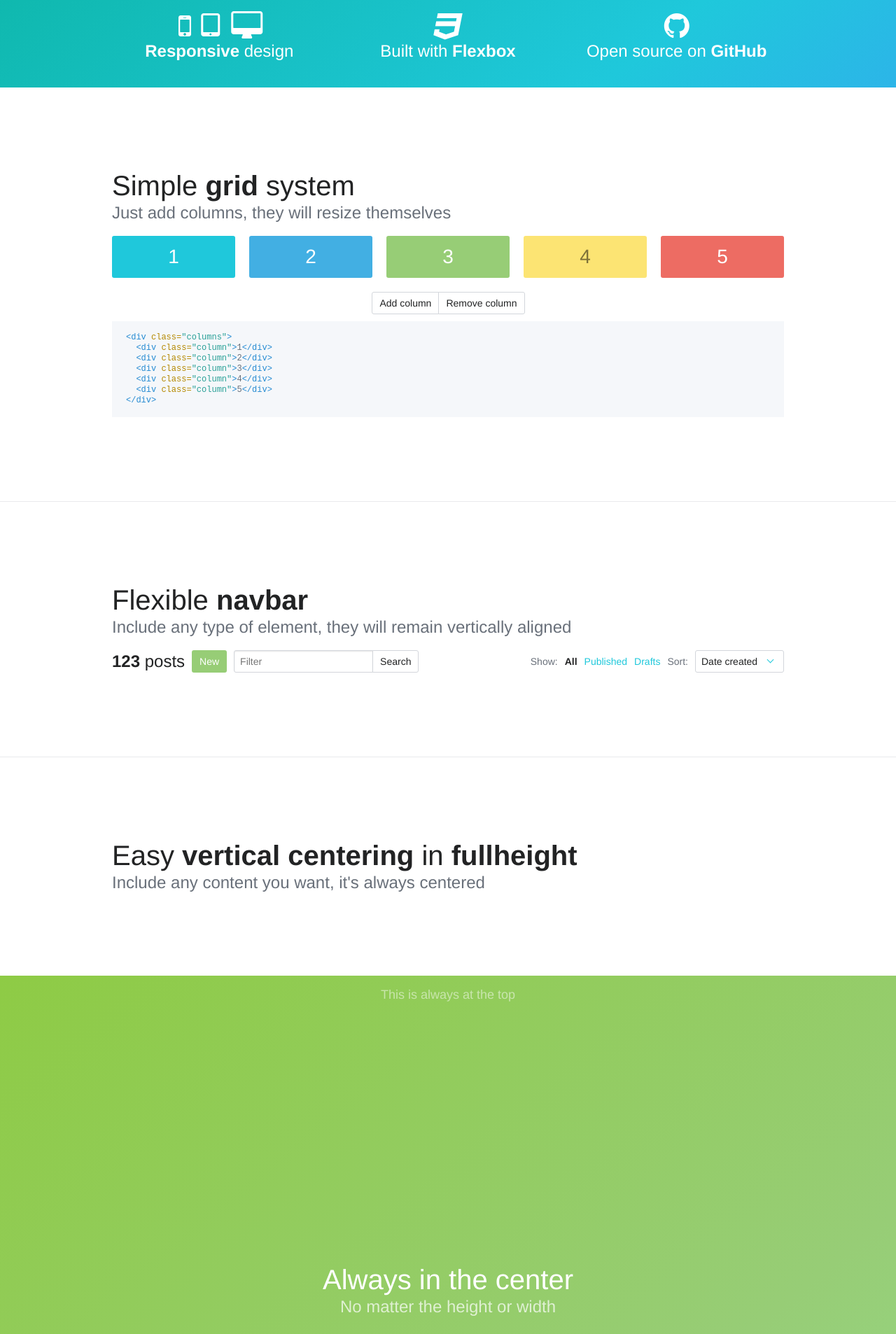
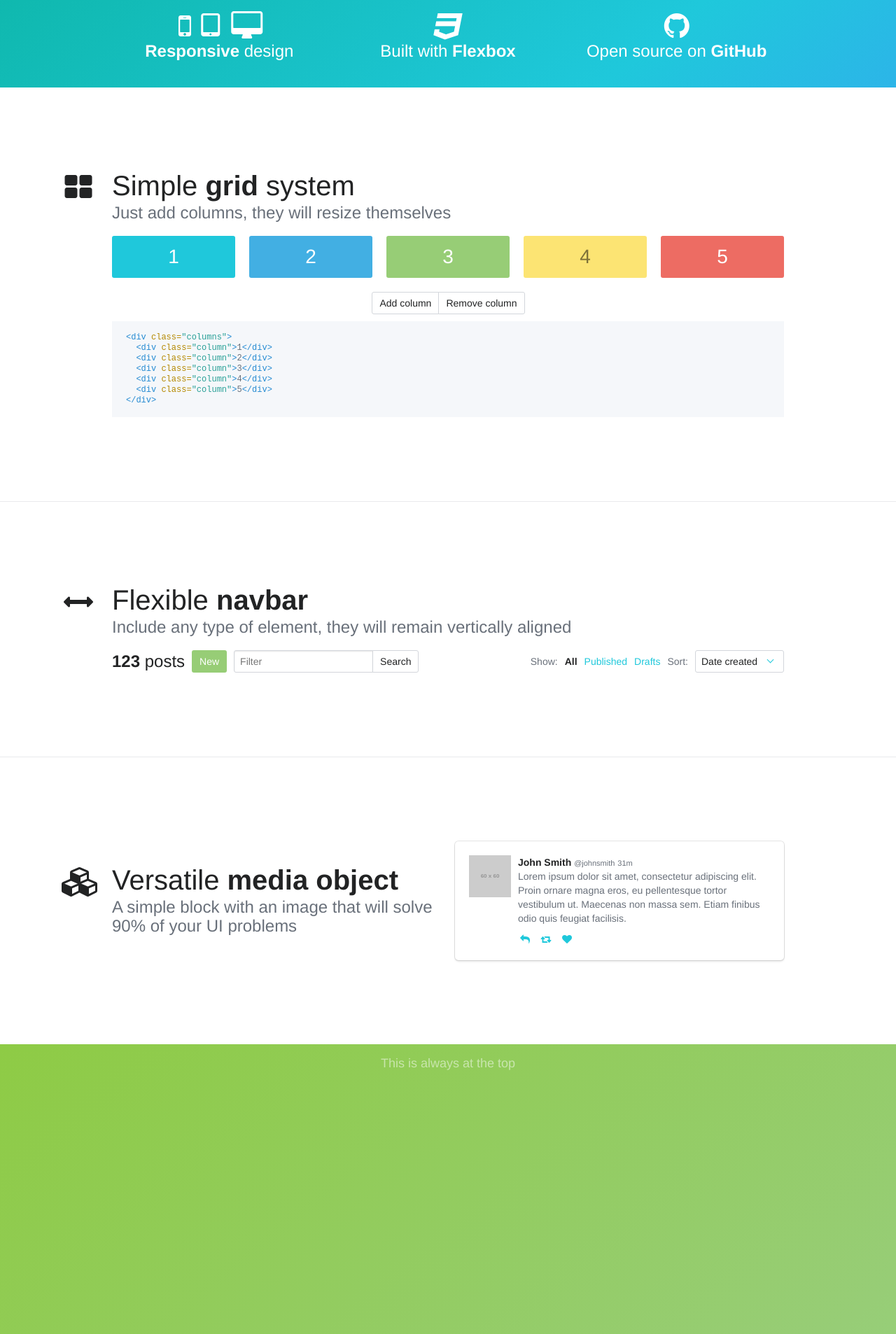
Before and after one commit to jgthms/bulma-website, a Jekyll site: the page built from index.html, in a window 1280 px wide. Shown: the part 841-2747 px from the top of the page at 70% size. Built offline with Jekyll 4.4.1, drawn with Linux system fonts in a browser that asks for light colours; nearby versions of some CDN libraries; some of the changed text lies outside the part shown.

Commit message:
Add icons and media object to homepage

```diff
--- a/_includes/footer.html
+++ b/_includes/footer.html
@@ -17,5 +17,39 @@
 <script src="{{ site.baseurl }}/javascript/bulma.js"></script>
 
 {% if page.route == 'index' %}
+  <style type="text/css">
+    @media screen and (max-width: 979px) {
+      .title.is-2 .icon.is-large {
+        display: none;
+      }
+    }
+
+    .title.is-2 {
+      position: relative;
+    }
+
+    .title.is-2 a {
+      color: #222324;
+    }
+
+    .title.is-2 a:hover {
+      color: #1fc8db;
+    }
+
+    .title.is-2 .icon.is-large {
+      left: -72px;
+      position: absolute;
+      top: -1px;
+    }
+
+    .hero .title.is-2 a {
+      color: white;
+    }
+
+    .hero .title.is-2 a:hover {
+      color: white;
+      text-decoration: underline;
+    }
+  </style>
   <script type="text/javascript" src="{{ site.baseurl }}/javascript/index.js"></script>
 {% endif %}
--- a/css/main.sass
+++ b/css/main.sass
@@ -35,6 +35,12 @@
 
 #message
   display: none
+
+#tweet
+  background: white
+  border-radius: 5px
+  box-shadow: 0 2px 3px rgba(black, 0.1), 0 0 0 1px rgba(black, 0.1)
+  padding: 20px
 
 .example
   border: 1px solid $warning
--- a/index.html
+++ b/index.html
@@ -71,7 +71,14 @@ route: index
 
 <section class="section is-medium">
   <div class="container">
-    <h3 class="title is-2">Simple <strong>grid</strong> system</h3>
+    <h3 class="title is-2">
+      <a href="{{ site.baseurl }}/documentation/grid/">
+        <span class="icon is-large">
+          <i class="fa fa-th-large"></i>
+        </span>
+        Simple <strong>grid</strong> system
+      </a>
+    </h3>
     <h4 class="subtitle is-4">Just add columns, they will resize themselves</h4>
     <div id="grid" class="columns">
       <div class="column">
@@ -160,7 +167,14 @@ route: index
 
 <section class="section is-medium">
   <div class="container">
-    <h3 class="title is-2">Flexible <strong>navbar</strong></h3>
+    <h3 class="title is-2">
+      <a href="{{ site.baseurl }}/documentation/navbar/">
+        <span class="icon is-large">
+          <i class="fa fa-arrows-h"></i>
+        </span>
+        Flexible <strong>navbar</strong>
+      </a>
+    </h3>
     <h4 class="subtitle is-4">Include any type of element, they will remain vertically aligned</h4>
     <nav class="navbar">
       <div class="navbar-left">
@@ -213,8 +227,49 @@ route: index
 
 <section class="section is-medium">
   <div class="container">
-    <h3 class="title is-2">Easy <strong>vertical centering</strong> in <strong>fullheight</strong></h3>
-    <h4 class="subtitle is-4">Include any content you want, it's always centered</h4>
+    <div class="columns is-vcentered">
+      <div class="column">
+        <h3 class="title is-2">
+          <a href="{{ site.baseurl }}/documentation/components/media-object/">
+            <span class="icon is-large">
+              <i class="fa fa-cubes"></i>
+            </span>
+            Versatile <strong>media object</strong>
+          </a>
+        </h3>
+        <h4 class="subtitle is-4">A simple block with an image that will solve 90% of your UI problems</h4>
+      </div>
+
+      <div class="column">
+        <article id="tweet" class="media">
+          <figure class="media-image">
+            <img src="http://placehold.it/60x60">
+          </figure>
+          <div class="media-content">
+            <div class="content">
+              <p>
+                <strong>John Smith</strong> <small>@johnsmith</small> <small>31m</small>
+                <br>
+                Lorem ipsum dolor sit amet, consectetur adipiscing elit. Proin ornare magna eros, eu pellentesque tortor vestibulum ut. Maecenas non massa sem. Etiam finibus odio quis feugiat facilisis.
+              </p>
+            </div>
+            <nav class="navbar">
+              <div class="navbar-left">
+                <a class="navbar-item">
+                  <span class="icon is-small"><i class="fa fa-reply"></i></span>
+                </a>
+                <a class="navbar-item">
+                  <span class="icon is-small"><i class="fa fa-retweet"></i></span>
+                </a>
+                <a class="navbar-item">
+                  <span class="icon is-small"><i class="fa fa-heart"></i></span>
+                </a>
+              </div>
+            </nav>
+          </div>
+        </article>
+      </div>
+    </div>
   </div>
 </section>
 
@@ -231,8 +286,15 @@ route: index
 
   <div class="hero-content">
     <div class="container">
-      <p class="title is-2">Always in the center</p>
-      <p class="subtitle is-4">No matter the height or width</p>
+      <h3 class="title is-2">
+        <a href="{{ site.baseurl }}/documentation/layout/hero/">
+          <span class="icon is-large">
+            <i class="fa fa-arrows-v"></i>
+          </span>
+          Easy <strong>vertical centering</strong> in <strong>fullscreen</strong>
+        </a>
+      </h3>
+      <h4 class="subtitle is-4">Include any content you want, it's always centered</h4>
     </div>
   </div>
 
@@ -251,8 +313,15 @@ route: index
   <div class="container">
     <div class="columns is-vcentered">
       <div class="column">
-        <h3 class="title is-2">Quickly alter styles with <strong>modifier</strong> classes</h3>
-        <h4 class="subtitle is-4">Add and combine <code>is-*</code> CSS classes to compose your element</h4>
+        <h3 class="title is-2">
+          <a href="{{ site.baseurl }}/documentation/modifiers/">
+            <span class="icon is-large">
+              <i class="fa fa-cogs"></i>
+            </span>
+            Compose your element with <strong>modifier</strong> classes
+          </a>
+        </h3>
+        <h4 class="subtitle is-4">Add and combine <code>is-*</code> CSS classes to quickly alter styles</h4>
       </div>
       <div class="column">
         <div class="block">
@@ -286,40 +355,18 @@ route: index
 
 <section class="section is-medium">
   <div class="container">
-    <h3 class="title is-2">And all the usual <strong>elements</strong></h3>
+    <h3 class="title is-2">
+      <a href="{{ site.baseurl }}/documentation/elements/buttons/">
+        <span class="icon is-large">
+          <i class="fa fa-asterisk"></i>
+        </span>
+        And all the usual <strong>elements</strong>
+      </a>
+    </h3>
     <h4 class="subtitle is-4">Buttons, form controls, menus, tabs, titles, notifications, etc.</h4>
 
     <div class="columns">
       <div class="column is-third">
-        <p class="control">
-          <input class="input" type="text" placeholder="Text input" style="max-width: 300px;">
-        </p>
-        <p class="control">
-          <span class="select">
-            <select>
-              <option>Dropdown</option>
-            </select>
-          </span>
-        </p>
-        <p class="control">
-          <label class="checkbox">
-            <input type="checkbox">
-            Checkbox
-          </label>
-        </p>
-        <p class="control">
-          <label class="radio">
-            <input type="radio" name="question">
-            Radio
-          </label>
-          <label class="radio">
-            <input type="radio" name="question">
-            Buttons
-          </label>
-        </p>
-        <p class="control">
-          <button class="button is-primary">Button</button>
-        </p>
         <div class="card">
           <figure class="card-image is-4x3">
             <img src="http://placehold.it/300x225" alt="">
@@ -346,32 +393,39 @@ route: index
       <div class="column">
         <p class="title">Title</p>
         <p class="subtitle">Subtitle</p>
-        <div class="tabs is-boxed is-fullwidth">
+        <p class="control is-horizontal">
+          <span class="select">
+            <select>
+              <option>Dropdown</option>
+            </select>
+          </span>
+          <input class="input" type="text" placeholder="Text input">
+        </p>
+        <p class="control">
+          <label class="checkbox">
+            <input type="checkbox">
+            Checkbox
+          </label>
+        </p>
+        <p class="control">
+          <label class="radio">
+            <input type="radio" name="question">
+            Radio
+          </label>
+          <label class="radio">
+            <input type="radio" name="question">
+            Buttons
+          </label>
+        </p>
+        <p class="control">
+          <button class="button is-primary">Button</button>
+        </p>
+        <div class="tabs is-boxed">
           <ul>
-            <li class="is-active">
-              <a>
-                <i class="fa fa-inbox"></i>
-                Inbox
-              </a>
-            </li>
-            <li>
-              <a>
-                <i class="fa fa-user"></i>
-                Profile
-              </a>
-            </li>
-            <li>
-              <a>
-                <i class="fa fa-comments-o"></i>
-                Comments
-              </a>
-            </li>
-            <li>
-              <a>
-                <i class="fa fa-cog"></i>
-                Settings
-              </a>
-            </li>
+            <li class="is-active"><a><i class="fa fa-inbox"></i> Inbox</a></li>
+            <li><a><i class="fa fa-user"></i> Profile</a></li>
+            <li><a><i class="fa fa-comments-o"></i> Comments</a></li>
+            <li><a><i class="fa fa-cog"></i> Settings</a></li>
           </ul>
         </div>
         <p class="block">
@@ -391,33 +445,6 @@ route: index
           <span class="delete"></span>
           Success!
         </div>
-        <article class="media">
-          <figure class="media-image">
-            <img src="http://placehold.it/60x60">
-          </figure>
-          <div class="media-content">
-            <div class="content">
-              <p>
-                <strong>Media Object</strong> <small>A few seconds ago</small>
-                <br>
-                Lorem ipsum dolor sit amet, consectetur adipiscing elit. Proin ornare magna eros, eu pellentesque tortor vestibulum ut. Maecenas non massa sem. Etiam finibus odio quis feugiat facilisis.
-              </p>
-            </div>
-            <nav class="navbar">
-              <div class="navbar-left">
-                <a class="navbar-item">
-                  <span class="icon is-small"><i class="fa fa-reply"></i></span>
-                </a>
-                <a class="navbar-item">
-                  <span class="icon is-small"><i class="fa fa-retweet"></i></span>
-                </a>
-                <a class="navbar-item">
-                  <span class="icon is-small"><i class="fa fa-heart"></i></span>
-                </a>
-              </div>
-            </nav>
-          </div>
-        </article>
       </div>
     </div>
   </div>
@@ -428,7 +455,7 @@ route: index
     <div class="container">
       <p class="title">Get started</p>
       <div class="hero-buttons">
-        <a class="button is-info is-inverted is-large"href="{{ site.baseurl }}/documentation/overview/">
+        <a class="button is-info is-inverted is-large" href="{{ site.baseurl }}/documentation/overview/">
           <i class="fa fa-book"></i>
           Check the <strong>Docs</strong>
         </a>
```
